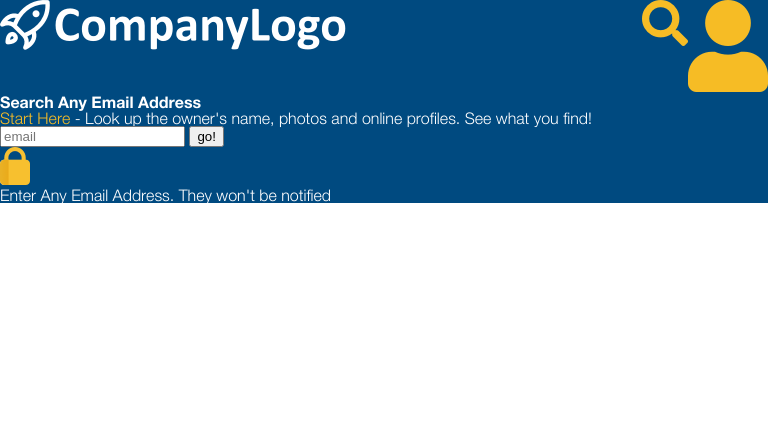
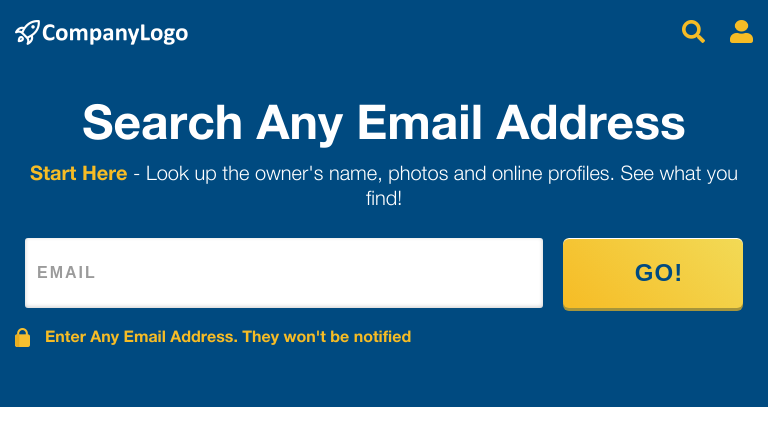
Before and after one commit to KeylorVil/Email-Searcher, a plain HTML site: page index.html in a window 768 px wide. Drawn offline with Linux system fonts and the light colour scheme.

Commit message:
style.css header for tablet

```diff
--- a/src/css/style.css
+++ b/src/css/style.css
@@ -1,11 +1,10 @@
-/* Mobile */
-@media (min-width: 320px) and (max-width: 480px) {
+/* General */
 header {
-        padding: 20px 15px 40px 15px;
     display: flex;
     flex-direction: column;
     align-items: center;
 }
+
 /* Navbar */
 header nav {
     width: 100%;
@@ -24,12 +23,78 @@
 header nav .header-icon.first {
     margin-right: 25px;
 }
-    /* End of navbar */
+
 /* Header title and paragraph */
 header .top-text {
     text-align: center;
+    letter-spacing: 0;
+}
+
+/* Header input and button */
+header .form {
+    display: flex;
+}
+
+header .form input {
+    border: none;
+    border-radius: 3px;
+    text-indent: 12px
+}
+
+header .form input[type=text]::placeholder {
+    font-weight: bold;
+    font-size: 16px;
+    color: #9B9B9B;
+    letter-spacing: 2px;
+    line-height: 18px;
+    text-transform: uppercase;
+}
+
+header .form input[type=text] {
+    box-shadow: inset 0 -1px 4px 0 rgba(0, 0, 0, 0.20);
+    padding: 0px;
+}
+
+header .form input[type=button] {
+    /* font style */
+    font-weight: bold;
+    color: #004A80;
+    text-transform: uppercase;
+    /* input style */
+    background-image: linear-gradient(225deg, #F2DA56 0%, #F6BC25 100%);
+    box-shadow: 0 3px 0 0 #A6953B, inset 0 1px 0 0 #FFFFFF;
+    border-radius: 6px;
+}
+
+/* Bottom paragraph */
+header .bottom-text {
+    width: 100%;
+    display: flex;
+    margin-top: 20px;
+    text-align: left;
+}
+
+header .bottom-text .icon {
+    width: 15px;
+    height: 19px;
+}
+
+header .bottom-text p {
+    font-size: 16px;
+    color: #F6BC25;
+    letter-spacing: 0;
+    font-weight: bold;
+}
+
+/* Mobile */
+@media (min-width: 320px) and (max-width: 767px) {
+    header {
+        padding: 20px 15px 40px 15px;
+    }
+
+    /* Header title and paragraph */
+    header .top-text {
         margin-top: 30px;
-        letter-spacing: 0;
     }
 
     header .top-text h1 {
@@ -44,35 +109,16 @@
     header .top-text span {
         font-weight: bold;
     }
-    /* End of header title and paragraph */
+
     /* Header input and button */
     header .form {
         margin-top: 20px;
-        display: flex;
         flex-direction: column;
-        align-items: center;
     }
 
     header .form input {
         width: 280px;
         height: 50px;
-        border: none;
-        border-radius: 3px;
-        text-indent: 12px
-    }
-
-    header .form input[type=text] {
-        box-shadow: inset 0 -1px 4px 0 rgba(0, 0, 0, 0.20);
-        padding: 0px;
-    }
-
-    header .form input[type=text]::placeholder {
-        font-weight: bold;
-        font-size: 16px;
-        color: #9B9B9B;
-        letter-spacing: 2px;
-        line-height: 18px;
-        text-transform: uppercase;
     }
 
     header .form input[type=button] {
@@ -80,32 +126,63 @@
         /* font style */
         font-family: lato;
         font-size: 22px;
-        color: #004A80;
         letter-spacing: 0.93px;
-        text-transform: uppercase;
-        /* input style */
-        background-image: linear-gradient(225deg, #F2DA56 0%, #F6BC25 100%);
-        box-shadow: 0 3px 0 0 #A6953B, inset 0 1px 0 0 #FFFFFF;
-        border-radius: 6px;
-    }
-    /* End of header input and button */
-    /* Bottom paragraph */
-    header .bottom-text {
-        display: flex;
-        margin-top: 20px;
     }
 
+    /* Bottom paragraph */
     header .bottom-text .icon {
-        width: 15px;
-        height: 19px;
         margin-right: 10px;
     }
+}
 
-    header .bottom-text p {
-        font-size: 16px;
-        color: #F6BC25;
-        letter-spacing: 0;
+/* Table */
+@media (min-width: 768px) and (max-width: 1024px) {
+    header {
+        padding: 20px 15px 60px 15px;
+    }
+
+    /* Header title and paragraph */
+    header .top-text {
+        margin-top: 50px;
+    }
+
+    header .top-text h1 {
+        font-size: 48px;
+    }
+
+    header .top-text p {
+        margin-top: 15px;
+        line-height: 25px;
+        font-size: 20px;
+    }
+
+    header .top-text span {
         font-weight: bold;
     }
-    /* End of Bottom paragraph */
+
+    header .form {
+        margin-top: 28px;
+        flex-direction: row;
     }
+
+    header .form input {
+        height: 70px;
+    }
+
+    header .form input[type=text] {
+        margin-right: 20px;
+        width: 518px;
+    }
+
+    header .form input[type=button] {
+        width: 180px;
+        /* font style */
+        font-size: 24px;
+        letter-spacing: 1px;
+    }
+
+    /* Bottom paragraph */
+    header .bottom-text .icon {
+        margin-right: 15px;
+    }
+}
```
Lines whose indentation alone changed are shown as unchanged.
